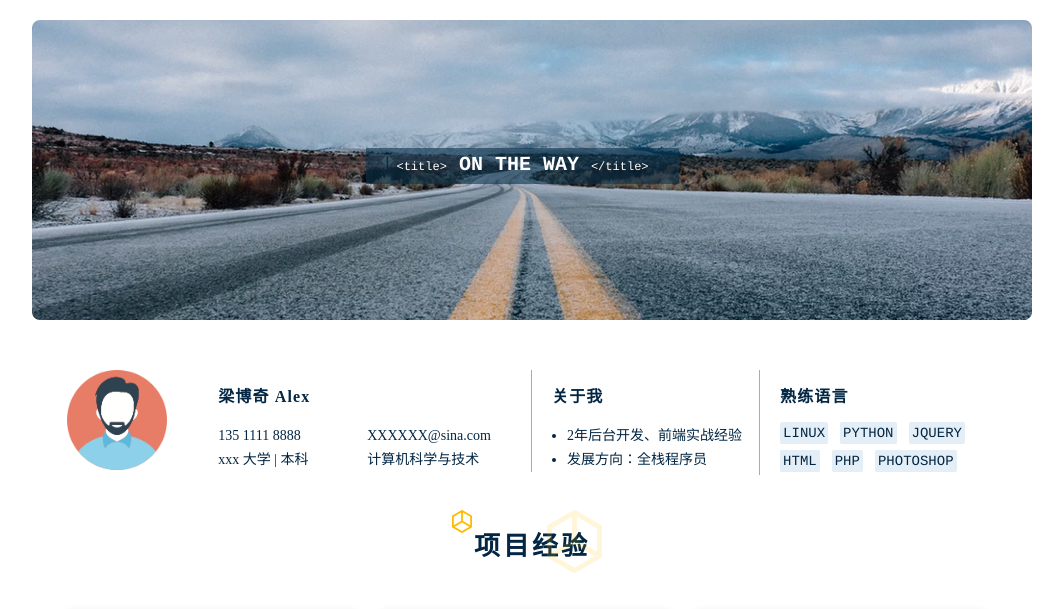
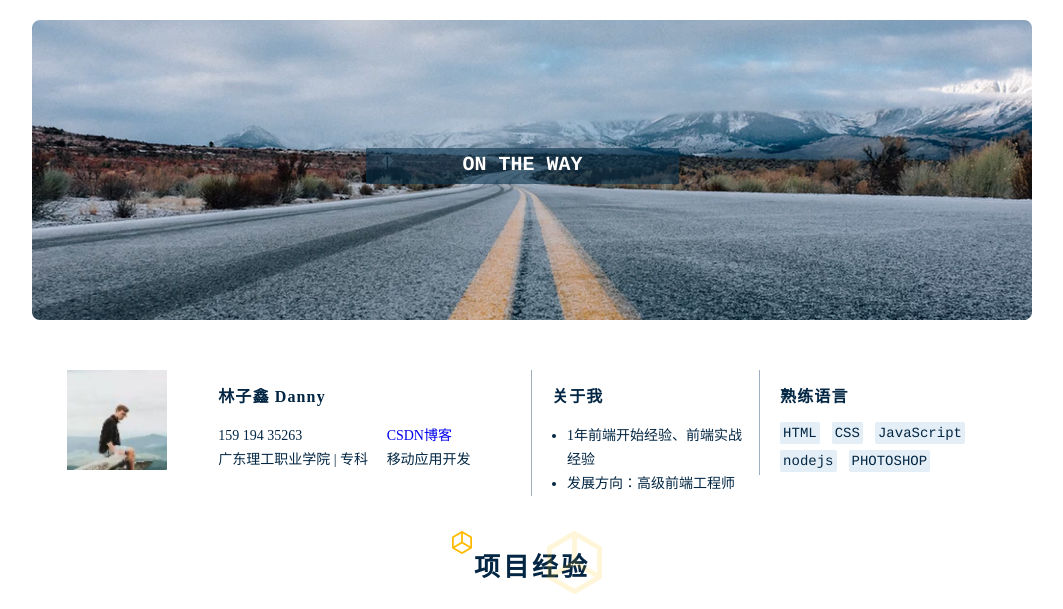
Before and after one commit to linzixin0505/linzixin0505.github.io, a plain HTML site: page index.html in a window 1280 px wide. Shown: the top 609 px of the page, without its empty margins (108-1171 px from the left). Drawn offline with Linux system fonts and the light colour scheme.

Commit message:
更新个人主页

```diff
--- a/index.html
+++ b/index.html
@@ -3,7 +3,7 @@
 
 <head>
     <meta charset="UTF-8">
-    <title>peasonal resume</title>
+    <title>林子鑫个人主页</title>
     <link rel="stylesheet" href="./static/css/resume.css">
 </head>
 
@@ -12,7 +12,7 @@
         <header>
             <div class="img-header">
                 <div class="content">
-                    <p>&lt;title&gt;<strong> ON THE WAY </strong>&lt;/title&gt;</p>
+                    <p><strong> ON THE WAY </strong></p>
                 </div>
             </div>
         </header>
@@ -20,19 +20,19 @@
             <div class="information-all">
                 <div class="col-6-asb">
                     <div class="col-3 peasonal">
-                        <img class="peasonal-image" src="./static/image/peason.png" alt="">
+                        <img class="peasonal-image" src="./static/image/person.png" alt="">
                     </div>
                     <div class="col-9 item">
                         <p class="title name">
-                            梁博奇 Alex
+                            林子鑫 Danny
                         </p>
-                        <div class="col-6">
-                            <p class="phone">135 1111 8888</p>
-                            <p class="education">xxx 大学 | 本科</p>
+                        <div class="col-7">
+                            <p class="phone">159 194 35263</p>
+                            <p class="education">广东理工职业学院 | 专科</p>
                         </div>
-                        <div class="col-6">
-                            <p class="email">XXXXXX@sina.com</p>
-                            <p class="profession">计算机科学与技术</p>
+                        <div class="col-5">
+                            <p class="email"><a href="http://linzixin0505.github.io/csdn">CSDN博客</a></p>
+                            <p class="profession">移动应用开发</p>
                         </div>
                     </div>
                 </div>
@@ -43,8 +43,8 @@
                                 关于我
                             </p>
                             <ul>
-                                <li>2年后台开发、前端实战经验</li>
-                                <li>发展方向：全栈程序员</li>
+                                <li>1年前端开始经验、前端实战经验</li>
+                                <li>发展方向：高级前端工程师</li>
                             </ul>
                         </div>
                     </div>
@@ -54,11 +54,10 @@
                                 熟练语言
                             </p>
                             <div class="lang">
-                                <lable>LINUX</lable>
-                                <lable>PYTHON</lable>
-                                <lable>JQUERY</lable>
                                 <lable>HTML</lable>
-                                <lable>PHP</lable>
+                                <lable>CSS</lable>
+                                <lable>JavaScript</lable>
+                                <lable>nodejs</lable>
                                 <lable>PHOTOSHOP</lable>
                             </div>
                         </div>
@@ -149,11 +148,11 @@
                     <p>联系我</p>
                 </div>
                 <div class="peasonal-message">
-                    <img class="peasonal-image" src="./static/image/peason.png" alt="">
+                    <img class="peasonal-image" src="./static/image/person.png" alt="">
                     <div class="item">
-                        <p class="name">梁博奇 Alex</p>
-                        <p class="phone">135 1111 8888</p>
-                        <p class="email">XXXXXX@sina.com</p>
+                        <p class="name">林子鑫 Danny</p>
+                        <p class="phone">159 1943 5263</p>
+                        <p class="email">QQ邮箱:1120503204@qq.com</p>
                     </div>
                     <div class="item contact">
                         <div class="col-3 qrcode">
--- a/static/css/resume.css
+++ b/static/css/resume.css
@@ -12,7 +12,7 @@ a {
 html p {
     margin: 0;
 }
-.col-3, .col-6, .col-9 {
+.col-3, .col-5, .col-6, .col-7, .col-9 {
     display: inline-block;
     vertical-align: top;
     margin: 0;
@@ -30,8 +30,14 @@ html p {
     display: inline-block;
     vertical-align: top;
 }
+.col-5 {
+    width: 40%;
+}
 .col-6 {
     width: 48.5%;
+}
+.col-7 {
+    width: 55%;
 }
 .col-9 {
     width: 65%;
```
Also changed, not shown: static/image/peason.png (deleted), static/image/person.png (added).
